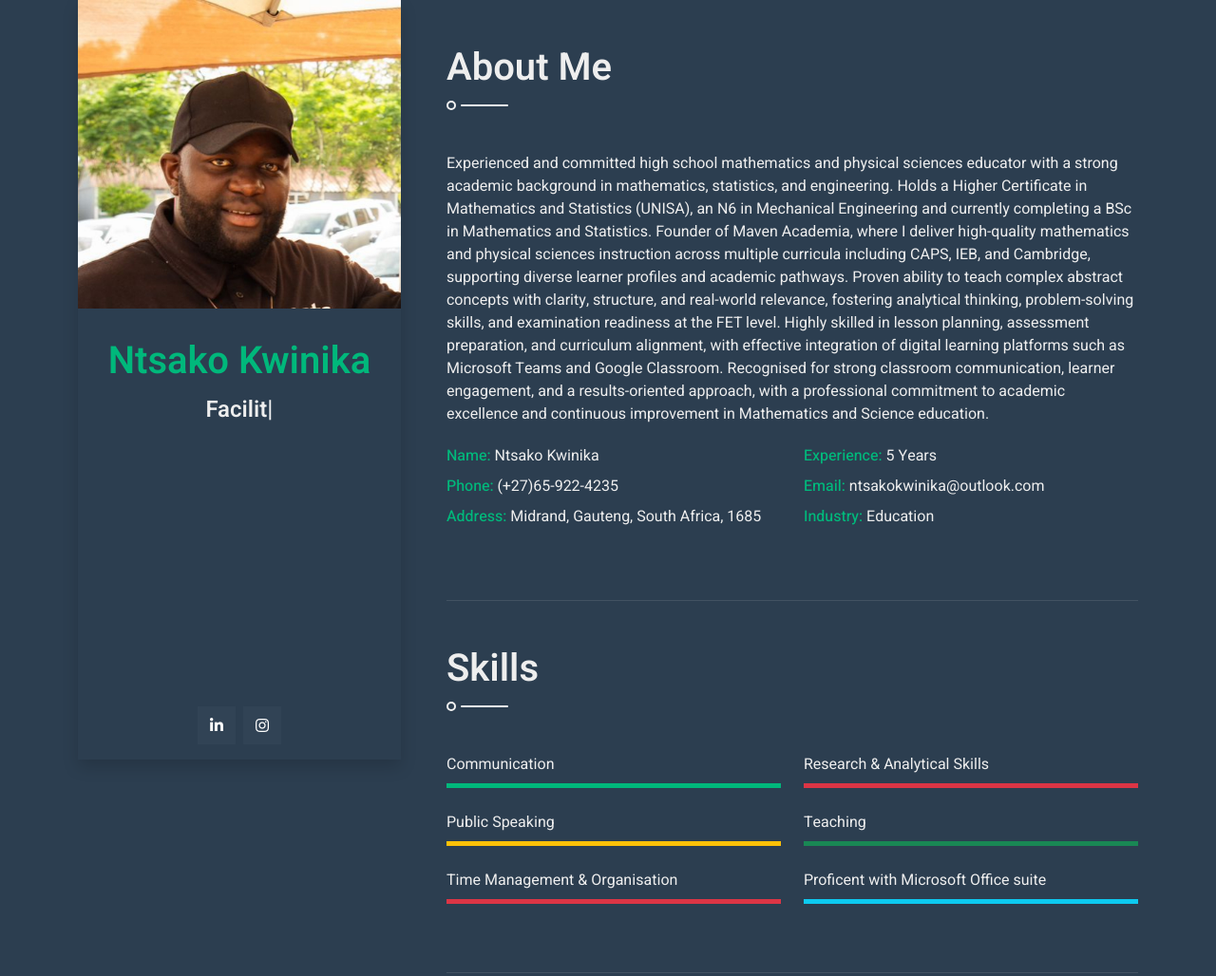
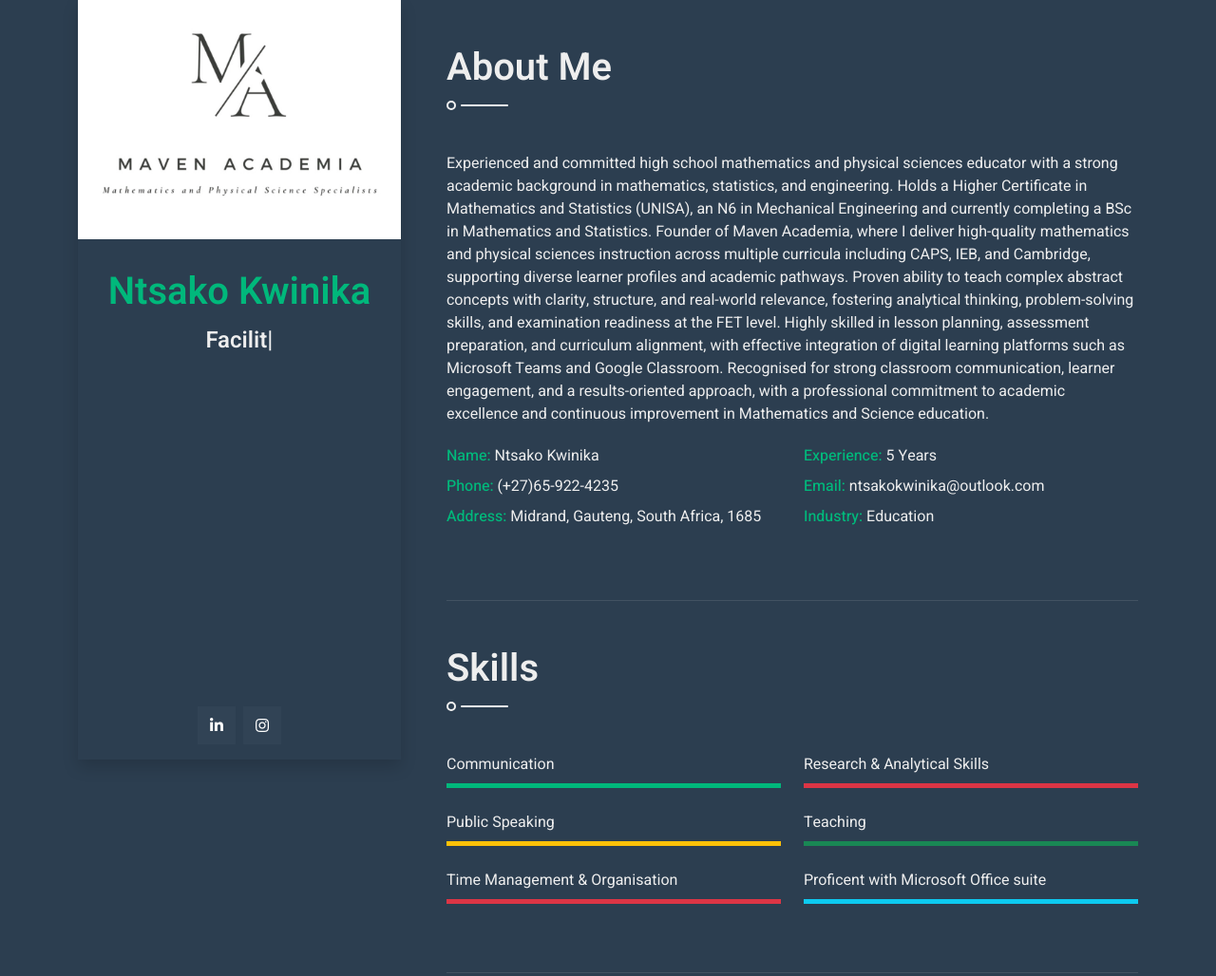
Before and after one commit to NtsakoKwinika/kwinikantsako, a plain HTML site: page index.html in a window 1280 px wide. Shown: the top 1028 px of the page at 95% size. Drawn offline with nearby package versions, Linux system fonts and the light colour scheme.

Commit message:
Update index.html

```diff
--- a/index.html
+++ b/index.html
@@ -44,7 +44,7 @@
             <div class="row g-5">
                 <div class="col-lg-4 sticky-lg-top vh-100">
                     <div class="d-flex flex-column h-100 text-center overflow-auto shadow">
-                        <img class="w-100 img-fluid mb-4" src="img/headshot.jpg" alt="Image">
+                        <img class="w-100 img-fluid mb-4" src="img/maven_logo.jpg" alt="Image">
                         <h1 class="text-primary mt-2">Ntsako Kwinika</h1>
                         <div class="mb-4" style="height: 22px;">
                             <h4 class="typed-text-output d-inline-block text-light"></h4>
```
